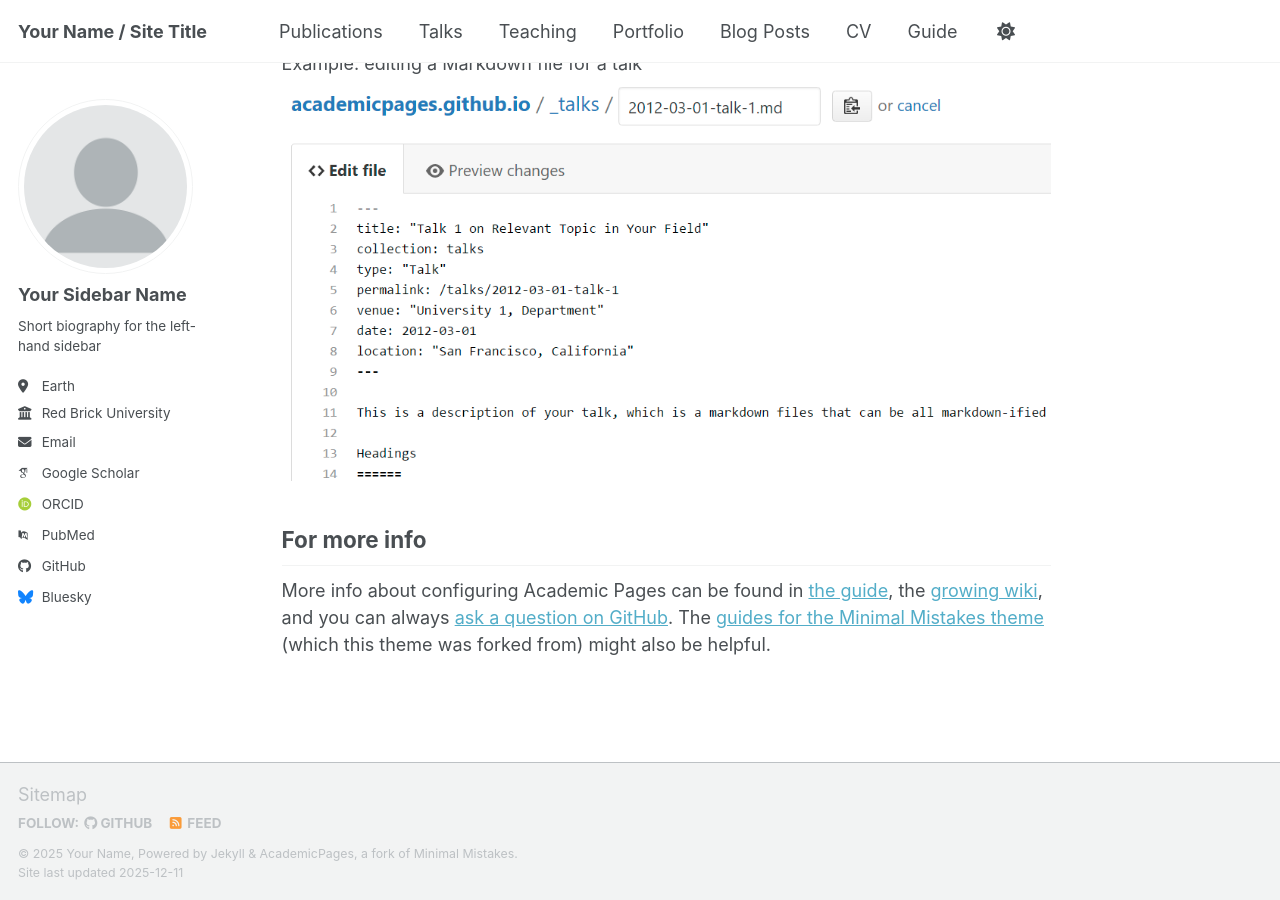
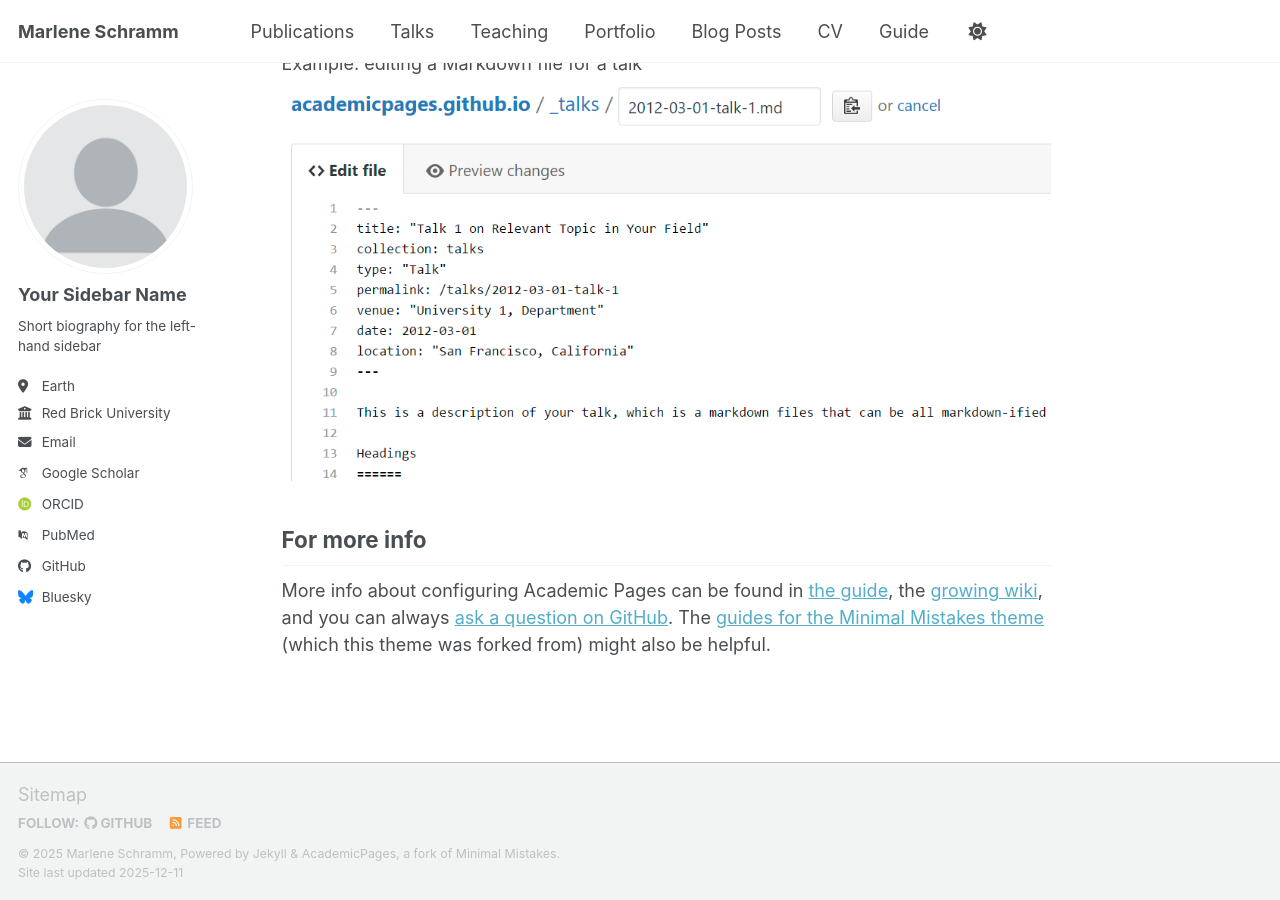
Before and after one commit to marlene-schramm/marlene-schramm.github.io, a Jekyll site: the page built from _pages/about.md, in a window 1280 px wide and 900 px high, scrolled down 2718 px. Built offline with Jekyll 4.4.1, drawn with Linux system fonts in a browser that asks for light colours; some web fonts are replaced; a script bundle is joined from its source files by our own code; library files that are not in the unit come from our copies.

Commit message:
basic site settings

```diff
--- a/_config.yml
+++ b/_config.yml
@@ -7,16 +7,16 @@
 # server process.
 
 # Basic Site Settings
-locale                   : "en-US"
+locale                   : "en-GB"
 site_theme               : "default" # Currently available options are "default", "air"
-title                    : "Your Name / Site Title"
+title                    : "Marlene Schramm"
 title_separator          : "-"
-name                     : &name "Your Name"
-description              : &description "Your Name's academic portfolio"   # Update this with a general description of your site, this is the default if not overridden by a page
-url                      : https://academicpages.github.io # The base hostname & protocol for your site e.g. "https://[your GitHub username].github.io",
+name                     : &name "Marlene Schramm"
+description              : &description "Marlene Schramm's academic portfolio"   # Update this with a general description of your site, this is the default if not overridden by a page
+url                      : https://marlene-schramm.github.io/ # The base hostname & protocol for your site e.g. "https://[your GitHub username].github.io",
                                                            # or if you already have some other page hosted on Github then use "https://[your GitHub username].github.io/[Your Repo Name]"
 baseurl                  : "" # the subpath of your site, e.g. "/blog"
-repository               : "academicpages/academicpages.github.io"
+repository               : "marlene-schramm/marlene-schramm.github.io"
 
 # Site Author - The following control what appear as part of the author content on the side bar.
 #               If a field is blank the icon and link will not appear, otherwise it will be shown.
```
